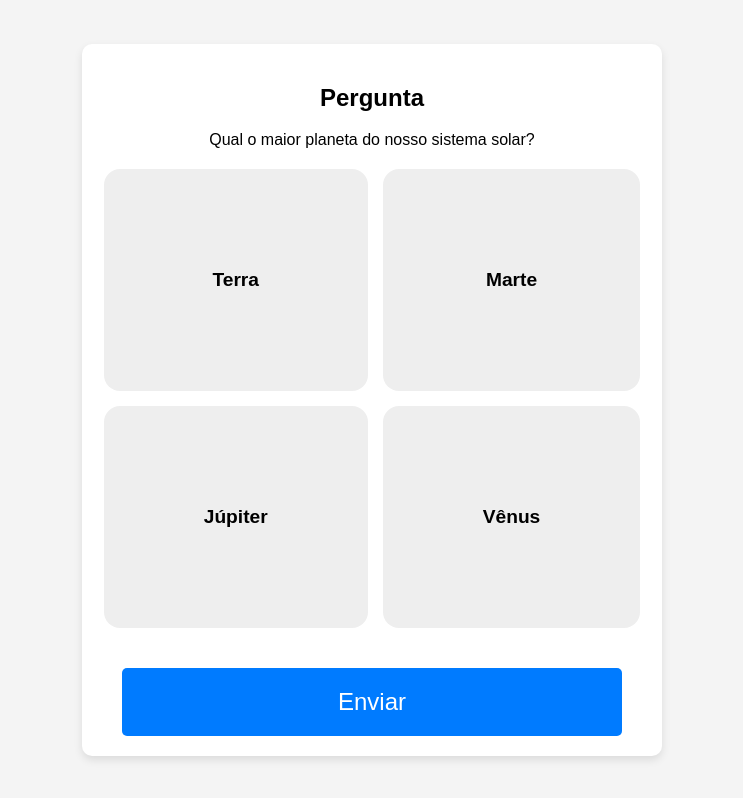
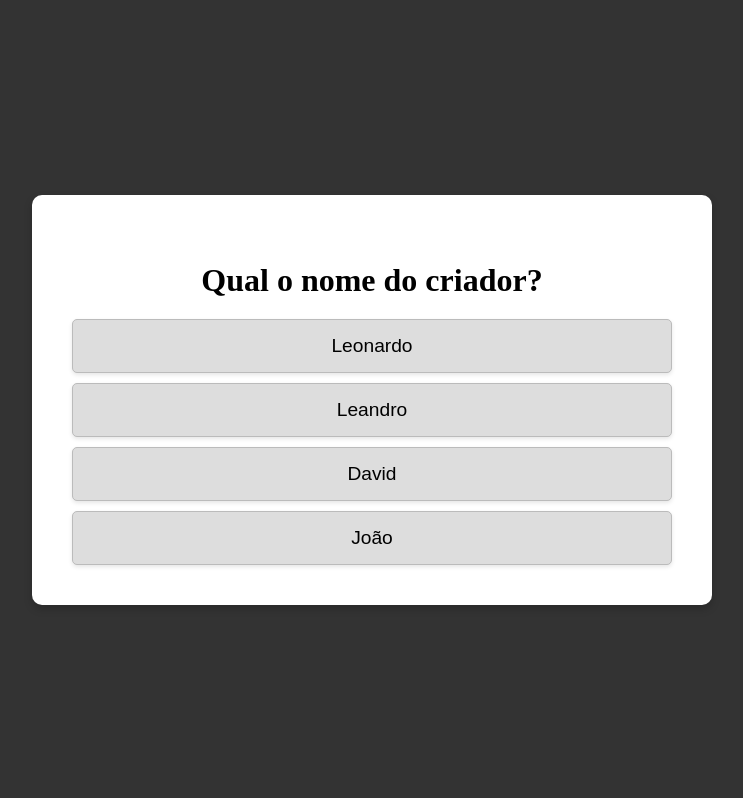
Before and after one commit to LeonardoGrassiZambrin/JogoQuiz, a plain HTML site: page index.html in a window 1280 px wide. Shown: the whole page, without its empty margins (268-1011 px from the left). Drawn offline with Linux system fonts and the light colour scheme.

Commit message:
Add files via upload

```diff
--- a/index.html
+++ b/index.html
@@ -3,19 +3,22 @@
 <head>
     <meta charset="UTF-8">
     <meta name="viewport" content="width=device-width, initial-scale=1.0">
-    <title>Quiz de Exemplo</title>
+    <title>Logike - O Quiz</title>
     <link rel="stylesheet" href="style.css">
 </head>
 <body>
-
     <div class="quiz-container">
-        <h2>Pergunta</h2>
-        <div id="question"></div>
-        <ul id="answers" class="answers-list grid-answers">
-            </ul>
-        <button id="submit">Enviar</button>
+        <div id="question-container">
+            <h2 id="question-title"></h2>
+            <div id="image-container"></div>
+            <div id="answer-buttons" class="btn-grid"></div>
+        </div>
+        <div id="result-container" style="display: none;">
+            <h2>Quiz Concluído!</h2>
+            <p id="score-text"></p>
+            <button id="restart-button">Reiniciar Quiz</button>
+        </div>
     </div>
-
     <script src="script.js"></script>
 </body>
 </html>
--- a/script.js
+++ b/script.js
@@ -1,110 +1,181 @@
-// Array de objetos com as perguntas
-const quizData = [
+// A base de dados das perguntas
+const questions = [
     {
-        question: "Qual o maior planeta do nosso sistema solar?",
-        answers: {
-            a: "Terra",
-            b: "Marte",
-            c: "Júpiter",
-            d: "Vênus"
-        },
-        correct: "c"
+        question: "Qual o nome do criador?",
+        answers: [
+            { text: "Leonardo", correct: false },
+            { text: "Leandro", correct: true },
+            { text: "David", correct: false },
+            { text: "João", correct: false }
+        ],
+        image: null
     },
     {
-        question: "Quem pintou a Mona Lisa?",
-        answers: {
-            a: "Vincent van Gogh",
-            b: "Leonardo da Vinci",
-            c: "Pablo Picasso",
-            d: "Michelangelo"
-        },
-        correct: "b"
+        question: "Bicondicional",
+        answers: [
+            { text: "Bicondicional", correct: true },
+            { text: "Conjunção", correct: false },
+            { text: "Negação", correct: false },
+            { text: "Disjunção", correct: false }
+        ],
+        image: "https://i.imgur.com/5zW38L8.png" // Exemplo de imagem para a Tabela Verdade
     },
     {
-        question: "Qual o maior oceano do mundo?",
-        answers: {
-            a: "Atlântico",
-            b: "Índico",
-            c: "Ártico",
-            d: "Pacífico"
-        },
-        correct: "d"
+        question: "RGB",
+        answers: [
+            { text: "Opção 1", correct: true, image: "https://i.imgur.com/8Qv7B0w.png" }, // Primeira opção de imagem (verde, vermelho, azul)
+            { text: "Opção 2", correct: false, image: "https://i.imgur.com/p5k0K3l.png" },
+            { text: "Opção 3", correct: false, image: "https://i.imgur.com/z1D6y7z.png" },
+            { text: "Opção 4", correct: false, image: "https://i.imgur.com/E8S7gP4.png" }
+        ],
+        image: null
+    },
+    {
+        question: "3X+4=X+12",
+        answers: [
+            { text: "4", correct: true },
+            { text: "8", correct: false },
+            { text: "7", correct: false },
+            { text: "5,5", correct: false }
+        ],
+        image: null
+    },
+    {
+        question: "Numero 9 em Binario",
+        answers: [
+            { text: "00000101", correct: false },
+            { text: "00011001", correct: false },
+            { text: "00001001", correct: true },
+            { text: "00110010", correct: false }
+        ],
+        image: null
+    },
+    {
+        question: "Qual é a senha?",
+        answers: [
+            { text: "152", correct: false },
+            { text: "584", correct: false },
+            { text: "203", correct: true },
+            { text: "201", correct: false }
+        ],
+        image: "https://i.imgur.com/k2j1x2R.png" // Exemplo de imagem para a senha
+    },
+    {
+        question: "Pi",
+        answers: [
+            { text: "3.1415926", correct: true },
+            { text: "3.1425927", correct: false },
+            { text: "3.1495526", correct: false },
+            { text: "3.1515926", correct: false }
+        ],
+        image: "https://i.imgur.com/9v4J4xT.png" // Exemplo de imagem para o Pi
+    },
+    {
+        question: "1234",
+        answers: [
+            { text: "3I2II3II4", correct: false },
+            { text: "II123II2I3", correct: false },
+            { text: "II2II5II2", correct: false },
+            { text: "II4236O2O", correct: true }
+        ],
+        image: "https://i.imgur.com/b9JtW5l.png" // Exemplo de imagem para a sequência
     }
 ];
 
-// Seleciona os elementos do HTML
-const questionEl = document.getElementById("question");
-const answersEl = document.getElementById("answers");
-const submitBtn = document.getElementById("submit");
-
-let currentQuiz = 0;
+let currentQuestionIndex = 0;
 let score = 0;
 
-// Função para carregar a pergunta
-function loadQuiz() {
-    deselectAnswers();
+const questionTitle = document.getElementById('question-title');
+const answerButtonsElement = document.getElementById('answer-buttons');
+const questionContainer = document.getElementById('question-container');
+const resultContainer = document.getElementById('result-container');
+const scoreText = document.getElementById('score-text');
+const restartButton = document.getElementById('restart-button');
+const imageContainer = document.getElementById('image-container');
 
-    const currentQuizData = quizData[currentQuiz];
-    questionEl.innerText = currentQuizData.question;
+// Inicia o quiz
+function startQuiz() {
+    currentQuestionIndex = 0;
+    score = 0;
+    questionContainer.style.display = 'block';
+    resultContainer.style.display = 'none';
+    showQuestion();
+}
 
-    answersEl.innerHTML = ""; // Limpa as alternativas anteriores
-    for (const [key, value] of Object.entries(currentQuizData.answers)) {
-        const li = document.createElement("li");
-        li.classList.add("answer-item");
-        li.setAttribute("data-answer", key);
-        li.innerText = value;
-        answersEl.appendChild(li);
+// Exibe a próxima pergunta
+function showQuestion() {
+    resetState();
+    const currentQuestion = questions[currentQuestionIndex];
+    questionTitle.innerText = currentQuestion.question;
+
+    // Se houver uma imagem, exibe-a
+    if (currentQuestion.image) {
+        const img = document.createElement('img');
+        img.src = currentQuestion.image;
+        img.alt = currentQuestion.question;
+        imageContainer.appendChild(img);
+    } else {
+        imageContainer.innerHTML = ''; // Limpa a imagem anterior, se houver
     }
 
-    // Adiciona o evento de clique a cada alternativa
-    const answerItems = document.querySelectorAll(".answer-item");
-    answerItems.forEach(item => {
-        item.addEventListener("click", () => {
-            deselectAnswers();
-            item.classList.add("selected");
-        });
+    currentQuestion.answers.forEach(answer => {
+        const button = document.createElement('button');
+        button.innerText = answer.text;
+        button.classList.add('btn');
+        if (answer.correct) {
+            button.dataset.correct = answer.correct;
+        }
+        button.addEventListener('click', selectAnswer);
+        answerButtonsElement.appendChild(button);
     });
 }
 
-// Função para desmarcar as alternativas
-function deselectAnswers() {
-    const answerItems = document.querySelectorAll(".answer-item");
-    answerItems.forEach(item => {
-        item.classList.remove("selected");
-    });
+// Limpa os botões e imagens anteriores
+function resetState() {
+    while (answerButtonsElement.firstChild) {
+        answerButtonsElement.removeChild(answerButtonsElement.firstChild);
+    }
+    imageContainer.innerHTML = '';
 }
 
-// Função para obter a resposta selecionada
-function getSelected() {
-    const selectedAnswer = document.querySelector(".answer-item.selected");
-    return selectedAnswer ? selectedAnswer.getAttribute("data-answer") : null;
+// Lida com a seleção de uma resposta
+function selectAnswer(e) {
+    const selectedButton = e.target;
+    const correct = selectedButton.dataset.correct === "true";
+    if (correct) {
+        selectedButton.classList.add('correct');
+        score++;
+    } else {
+        selectedButton.classList.add('wrong');
+    }
+
+    Array.from(answerButtonsElement.children).forEach(button => {
+        if (button.dataset.correct === "true") {
+            button.classList.add('correct');
+        }
+        button.removeEventListener('click', selectAnswer);
+    });
+
+    // Passa para a próxima pergunta após um pequeno atraso
+    setTimeout(() => {
+        currentQuestionIndex++;
+        if (currentQuestionIndex < questions.length) {
+            showQuestion();
+        } else {
+            showResults();
+        }
+    }, 1000);
 }
 
-// Evento de clique no botão de enviar
-submitBtn.addEventListener("click", () => {
-    const answer = getSelected();
+// Exibe a tela de resultados
+function showResults() {
+    questionContainer.style.display = 'none';
+    resultContainer.style.display = 'block';
+    scoreText.innerText = `Você acertou ${score} de ${questions.length} perguntas!`;
+}
 
-    if (answer) {
-        if (answer === quizData[currentQuiz].correct) {
-            score++;
-        }
+// Reinicia o quiz ao clicar no botão
+restartButton.addEventListener('click', startQuiz);
 
-        currentQuiz++;
-
-        if (currentQuiz < quizData.length) {
-            loadQuiz();
-        } else {
-            // Exibe o resultado final
-            const quizContainer = document.querySelector(".quiz-container");
-            quizContainer.innerHTML = `
-                <h2>Você acertou ${score} de ${quizData.length} perguntas.</h2>
-                <button onclick="location.reload()">Recarregar</button>
-            `;
-        }
-    } else {
-        alert("Por favor, selecione uma alternativa!");
-    }
-});
-
-// Inicia o quiz
-loadQuiz();
+// Inicia o quiz quando a página carrega
+document.addEventListener('DOMContentLoaded', startQuiz);
--- a/style.css
+++ b/style.css
@@ -1,75 +1,74 @@
 body {
-    font-family: Arial, sans-serif;
-    background-color: #f4f4f4;
+    background-color: #333;
+    color: #eee;
+    font-family: serif;
     display: flex;
     justify-content: center;
     align-items: center;
-    height: 100vh;
+    min-height: 100vh;
     margin: 0;
 }
 
 .quiz-container {
     background-color: #fff;
-    padding: 20px 40px;
+    color: #000;
+    padding: 40px;
     border-radius: 10px;
-    box-shadow: 0 4px 8px rgba(0, 0, 0, 0.1);
+    box-shadow: 0 4px 8px rgba(0, 0, 0, 0.2);
+    width: 90%;
+    max-width: 600px;
     text-align: center;
-    width: 90%;
-    max-width: 500px;
-    display: flex;
-    flex-direction: column;
-    align-items: center;
 }
 
-.answers-list {
-    list-style: none;
-    padding: 0;
-    margin: 20px 0;
+h2 {
+    font-size: 2em;
+    margin-bottom: 20px;
 }
 
-.grid-answers {
+.btn-grid {
     display: grid;
-    grid-template-columns: 1fr 1fr;
-    grid-template-rows: auto auto;
-    gap: 15px;
+    gap: 10px;
+    margin-top: 20px;
 }
 
-.answer-item {
-    background-color: #eee;
-    /* Aumenta o preenchimento para um visual mais robusto */
-    padding: 100px;
-    border-radius: 16px;
+.btn {
+    background-color: #ddd;
+    border: 1px solid #bbb;
+    border-radius: 5px;
+    padding: 15px;
+    font-size: 1.2em;
     cursor: pointer;
-    transition: background-color 0.3s;
-    text-align: center;
-    /* Aumenta o tamanho da fonte */
-    font-size: 1.2rem;
-    font-weight: bold;
+    box-shadow: 0 2px 4px rgba(0, 0, 0, 0.1);
+    transition: background-color 0.2s;
 }
 
-.answer-item:hover {
-    background-color: #ddd;
+.btn:hover {
+    background-color: #ccc;
 }
 
-.selected {
-    background-color: #007BFF;
-    color: #fff;
+.btn.correct {
+    background-color: #a8d582;
+    border-color: #7ab859;
 }
 
-#submit {
-    /* Ajusta o preenchimento e a fonte para o botão grande */
-    padding: 20px 40px;
-    font-size: 1.5rem;
-    width: 100%;
-    color: #fff;
-    background-color: #007BFF;
+.btn.wrong {
+    background-color: #e57373;
+    border-color: #c62828;
+}
+
+#image-container img {
+    max-width: 100%;
+    height: auto;
+    margin-bottom: 20px;
+}
+
+#restart-button {
+    margin-top: 20px;
+    padding: 10px 20px;
+    font-size: 1em;
+    background-color: #4CAF50;
+    color: white;
     border: none;
     border-radius: 5px;
     cursor: pointer;
-    transition: background-color 0.3s;
-    margin-top: 20px;
 }
-
-#submit:hover {
-    background-color: #0056b3;
-}
```
